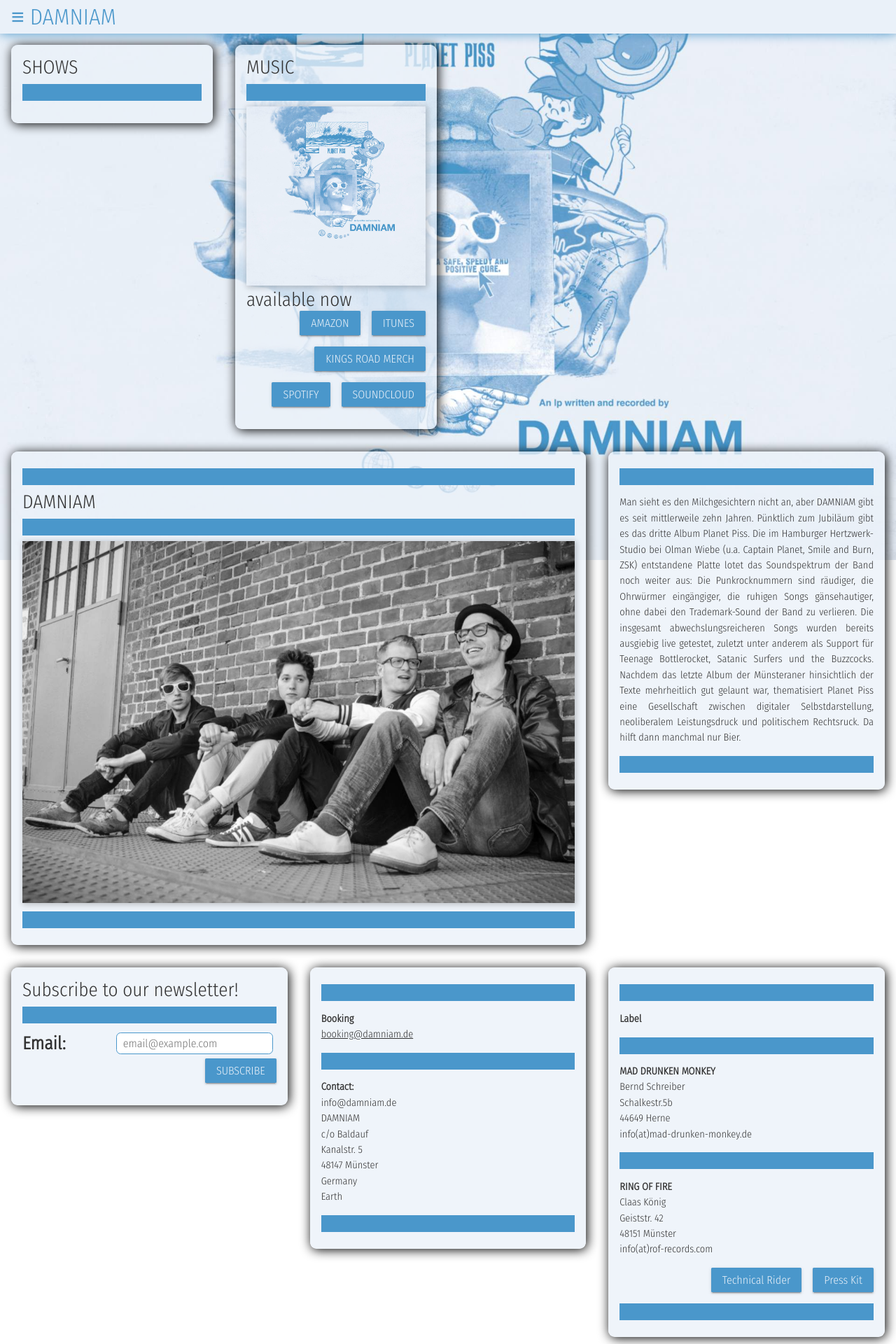
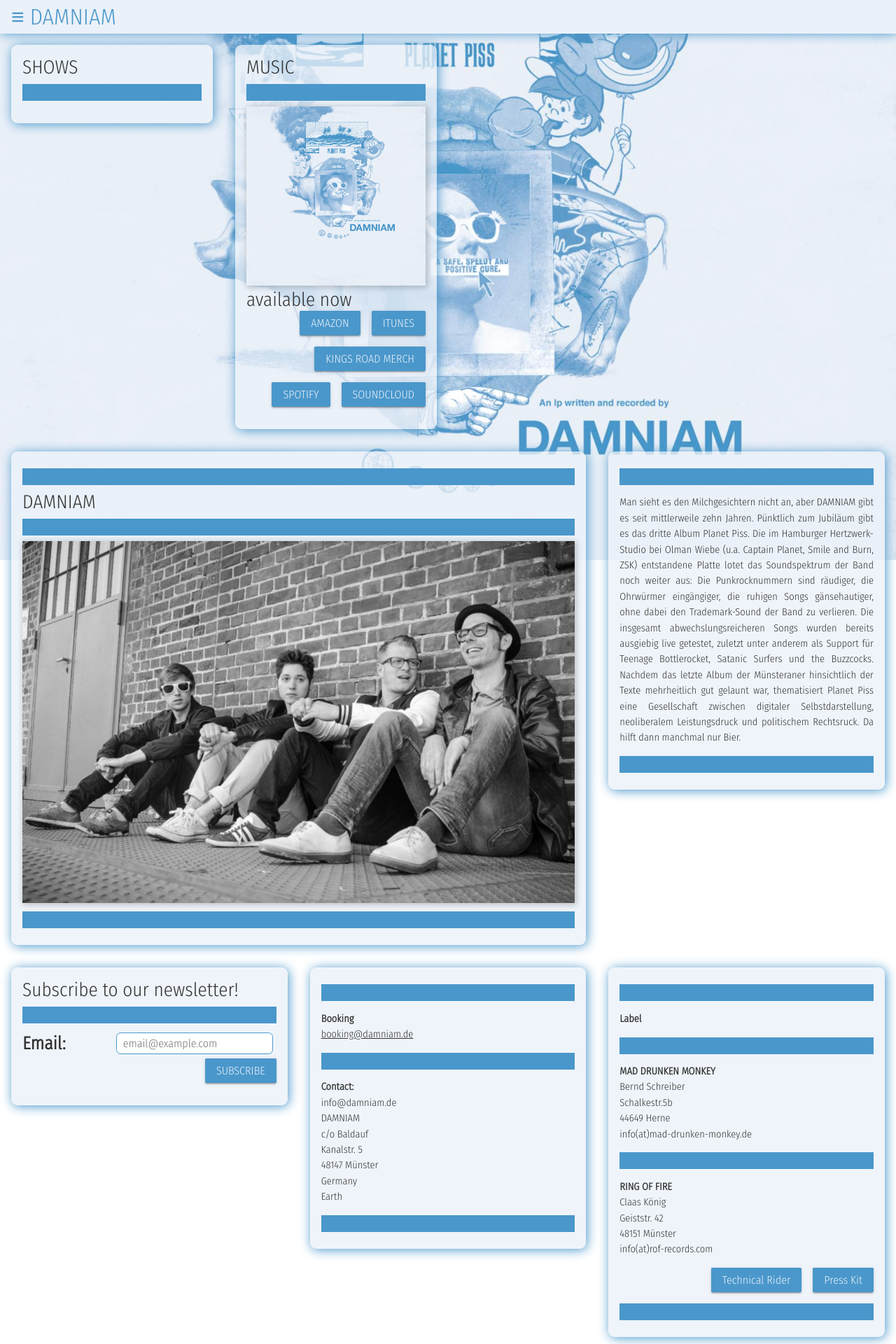
Before and after one commit to muellmatto/damnthepage, a Flask app: template templates/index.html in a window 1280 px wide. Shown: the top 1920 px of the page at 70% size. Run offline with Flask 2, Linux system fonts and the light colour scheme; the template is opened without the code that fills it, so the values that code supplies are empty.

Commit message:
correct shadow color

```diff
--- a/scss/damniam.scss
+++ b/scss/damniam.scss
@@ -70,7 +70,7 @@
     position: fixed;
     top: $head_height;
     transition: max-height 1s ease;
-    box-shadow: 0.2rem 0.2rem 1rem -0.2rem #4a97cb;
+    box-shadow: 0.2rem 0.2rem 1rem -0.2rem $accent_color;
     a {
         color: $accent_color;
         display: block;
@@ -113,7 +113,7 @@
     margin: $card_margin;
     border-radius: $card_border_radius;
     overflow: hidden;
-    box-shadow: 0.1rem 0.1rem 1rem 0rem black;
+    box-shadow: 0.1rem 0.1rem 1rem 0rem $accent_color;
     img {
         width: 100%;
         box-shadow: 0.1rem 0.1rem 0.5rem 0.1rem rgba(0, 0, 0, 0.2);
--- a/static/damniam.css
+++ b/static/damniam.css
@@ -236,7 +236,7 @@
   margin: 1rem;
   border-radius: 0.6rem;
   overflow: hidden;
-  box-shadow: 0.1rem 0.1rem 1rem 0rem black; }
+  box-shadow: 0.1rem 0.1rem 1rem 0rem #4a97cb; }
   .card img {
     width: 100%;
     box-shadow: 0.1rem 0.1rem 0.5rem 0.1rem rgba(0, 0, 0, 0.2); }
```
Also changed, not shown: 1 other file.
